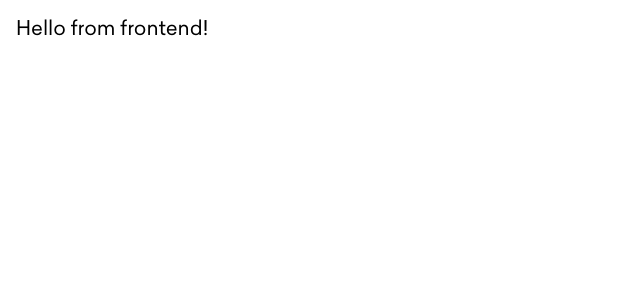
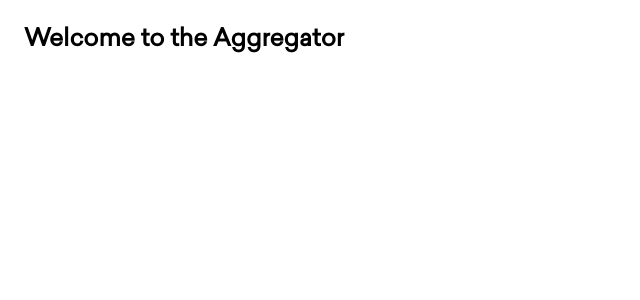
Before and after one commit to mormedi-lab/aggregator, a React (Vite) app in the folder frontend/: page / in a window 1280 px wide. Shown: the top 300 px of the page, without its empty margins (0-640 px from the left). Built offline with nearby package versions, Linux system fonts and the light colour scheme; no server answers.

Commit message:
add react-router-dom navigation and pages placeholders

```diff
--- a/frontend/package.json
+++ b/frontend/package.json
@@ -15,7 +15,7 @@
     "postcss": "^8.5.3",
     "react": "^19.0.0",
     "react-dom": "^19.0.0",
-    "react-router-dom": "^7.4.1",
+    "react-router-dom": "^7.5.1",
     "tailwindcss": "^4.1.0"
   },
   "devDependencies": {
--- a/frontend/src/App.tsx
+++ b/frontend/src/App.tsx
@@ -1,14 +1,16 @@
-import { useEffect } from "react";
-import { pingBackend } from "./api";
+import { Routes, Route } from "react-router-dom";
+import LoginPage from "./pages/LoginPage";
+import ProjectsPage from "./pages/ProjectsPage";
 
 function App() {
-  useEffect(() => {
-    pingBackend()
-      .then((data) => console.log("Backend says:", data))
-      .catch((err) => console.error("Backend error:", err));
-  }, []);
-
-  return <div className="p-4 text-xl">Hello from frontend!</div>;
+  return (
+    <div className="p-6">
+      <Routes>
+        <Route path="/" element={<LoginPage />} />
+        <Route path="/projects" element={<ProjectsPage />} />
+      </Routes>
+    </div>
+  );
 }
 
 export default App;
--- a/frontend/src/main.tsx
+++ b/frontend/src/main.tsx
@@ -1,11 +1,13 @@
 import React from 'react';
 import ReactDOM from 'react-dom/client';
+import { BrowserRouter } from 'react-router-dom';
 import App from './App';
 import './styles.css';
 
-
 ReactDOM.createRoot(document.getElementById('root')!).render(
   <React.StrictMode>
-    <App />
+    <BrowserRouter>
+      <App />
+    </BrowserRouter>
   </React.StrictMode>
 );
--- /dev/null
+++ b/frontend/src/pages/LoginPage.tsx
@@ -0,0 +1,5 @@
+function LoginPage() {
+    return <h1 className="text-2xl font-semibold">Welcome to the Aggregator</h1>;
+  }
+
+  export default LoginPage;
--- /dev/null
+++ b/frontend/src/pages/ProjectsPage.tsx
@@ -0,0 +1,5 @@
+function ProjectsPage() {
+    return <h1 className="text-2xl font-semibold">Projects</h1>;
+  }
+
+  export default ProjectsPage;
```
Also changed, not shown: 1 other file (tests, documents, lock files or other folders).
